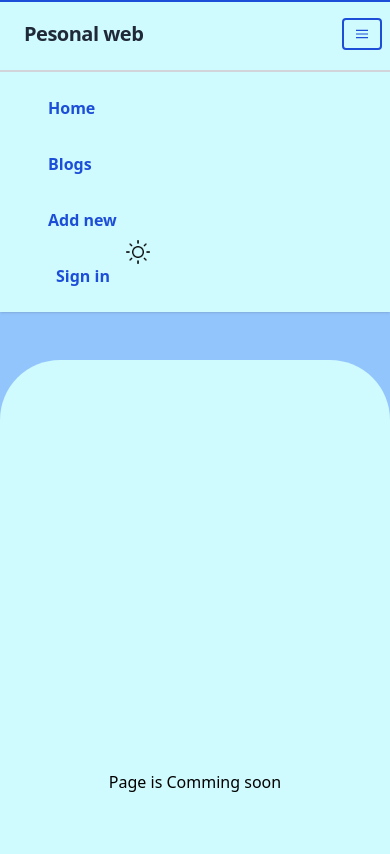
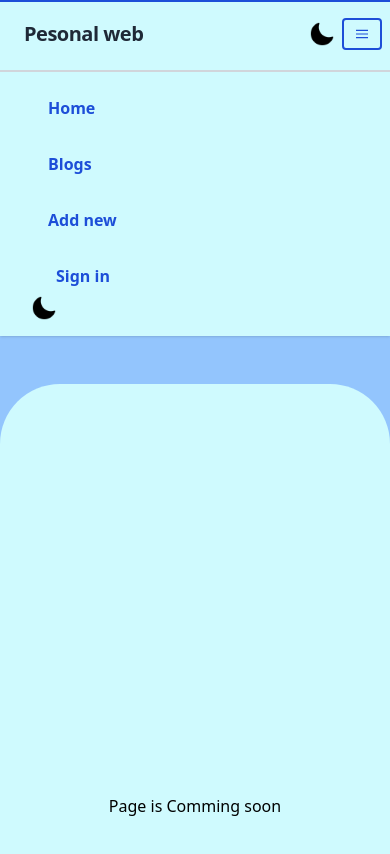
Before and after one commit to Personal-Projects-MERN-FullStack/PersonalPortfilo, a React (Create React App) app: page / in a window 390 px wide. Shown: the top 854 px of the page. Built offline with nearby package versions, Linux system fonts and the light colour scheme; no server answers.

Commit message:
dark mode added to blogs page

```diff
--- a/src/Component/Mainnavigation/Navigation.js
+++ b/src/Component/Mainnavigation/Navigation.js
@@ -7,8 +7,7 @@ import Notecontext from "../../Context/Notes/Notecontext";
 const Navigation = () => {
   const [show, setshow] = useState(true);
   const [dark, setdark] = useState();
-  const {loggedin} = useContext(Notecontext);
-
+  const { loggedin } = useContext(Notecontext);
 
   const themeSwitch = () => {
     if (document.documentElement.classList.contains("dark")) {
@@ -24,17 +23,25 @@ const Navigation = () => {
 
   const onclickhandler = () => {
     setshow(!show);
-
   };
   return (
     <>
-      <nav className="flex items-center justify-between flex-wrap dark:bg-gray-200 bg-cyan-100 py-4 lg:px-12 shadow border-solid border-t-2 border-blue-700">
+      <nav className="flex items-center justify-between flex-wrap dark:bg-gray-800 bg-cyan-100 dark:text-white py-4 lg:px-12 shadow border-solid border-t-2 border-blue-700">
         <div className="flex justify-between lg:w-auto w-full lg:border-b-0 pl-6 pr-2 border-solid border-b-2 border-gray-300 pb-5 lg:pb-0">
           <div className="flex items-center flex-shrink-0 text-gray-800 mr-16">
-            <span className="font-semibold text-xl tracking-tight">
+            <span className="font-semibold text-xl tracking-tight dark:text-white">
               Pesonal web
             </span>
           </div>
+
+          <div className="lg:hidden flex space-x-2 items-center justify-center ">
+            <span className=" lg:hidden cursor-pointer " onClick={themeSwitch}>
+              <img
+                alt="light and dark mode toggle here"
+                className="h-6 w-6"
+                src={dark ? lightmode : darkmode}
+              />
+            </span>
             <div className="block lg:hidden ">
               <button
                 onClick={onclickhandler}
@@ -52,10 +59,11 @@ const Navigation = () => {
               </button>
             </div>
           </div>
+        </div>
 
         {show && (
           <div className="menu w-full lg:block flex-grow lg:flex lg:items-center lg:w-auto lg:px-3 px-8">
-            <div className="text-md font-bold text-blue-700 lg:flex-grow">
+            <div className="text-md font-bold text-blue-700 lg:flex-grow dark:text-white">
               <Link
                 href="#responsive-header"
                 className="block  mt-4 lg:inline-block lg:mt-0 hover:text-white px-4 py-2 rounded hover:bg-blue-700 mr-2"
@@ -120,19 +128,21 @@ const Navigation = () => {
             <div className="flex lg:justify-center">
               <Link
                 to="/Login"
-                className="block text-md px-4 py-2 rounded text-blue-700 ml-2 font-bold hover:text-white mt-4 hover:bg-blue-700 lg:mt-0"
+                className="dark:text-white block text-md px-4 py-2 rounded text-blue-700 ml-2 font-bold hover:text-white mt-4 hover:bg-blue-700 lg:mt-0"
               >
                 Sign in
               </Link>
-
-              <span className="lg:flex lg:items-center cursor-pointer" onClick={themeSwitch}>
+            </div>
+            <span
+              className="lg:flex lg:items-center cursor-pointer"
+              onClick={themeSwitch}
+            >
               <img
                 alt="light and dark mode toggle here"
                 className="h-6 w-6"
-                  src={dark ? darkmode : lightmode}
+                src={dark ? lightmode : darkmode}
               />
             </span>
-            </div>
           </div>
         )}
       </nav>
--- a/src/Component/Mainpage/AllBlogs.js
+++ b/src/Component/Mainpage/AllBlogs.js
@@ -5,7 +5,14 @@ import Notecontext from '../../Context/Notes/Notecontext';
 const AllBlogs = () => {
  const {LoadedBlog} = useContext(Notecontext)
 
- if(!LoadedBlog.length === 0){
+ if(LoadedBlog.length === 0){
+  return  <div className='flex justify-center items-center h-screen w- screen animate-pulse'>
+  <h1 className='text-2xl font-bold text-red-900'>Be first to Add blog</h1>
+ </div>
+
+
+ }
+
   return (
 
     <>
@@ -15,11 +22,6 @@ const AllBlogs = () => {
     })}
 
     </>
-  );
- }
- return  <div className='flex justify-center items-center h-screen w- screen animate-pulse'>
- <h1 className='text-2xl font-bold text-red-900'>Be first to Add blog</h1>
-</div>
-
+      );
 };
 export default AllBlogs;
--- a/src/Component/Mainpage/BlockOfBlog.js
+++ b/src/Component/Mainpage/BlockOfBlog.js
@@ -16,14 +16,14 @@ const BlockOfBlog = ({ data }) => {
 
     <div
 
-      className=" w-80 mx-auto  h-auto border   my-8  rounded-xl    shadow-2xl dark:shadow-lg shadow-green-900 dark:shadow-white"
+      className=" w-80 mx-auto  h-auto    my-8  rounded-xl    shadow-2xl dark:shadow-lg  shadow-green-900 dark:shadow-cyan-400"
     >
       <img
         src={Url_Of_poster}
         alt="Poster of blog"
         className="w-full h-44 object-fit rounded-t-xl"
       />
-      <div className="bg-white rounded-b-xl">
+      <div className="bg-white dark:bg-gray-800 rounded-b-xl dark:text-white">
         <p className="text-xs px-2">{DOB_of_blog_post}</p>
         <h1 className="flex  font-semibold text-lg px-2">{Title_of_Blog}</h1>
         <p className="break-words h-20 overflow-hidden w-full px-2">
--- a/src/Component/Mainpage/BlogPage.js
+++ b/src/Component/Mainpage/BlogPage.js
@@ -35,16 +35,17 @@ const BlogPage = () => {
     Url_Of_poster,
     DOB_of_blog_post,
     Short_decription,
-    First_Name,
+    First_name,
     Last_name,
-    Content_of_Blog,
+    Content_Of_Blog,
     Url_of_Profile
   } = LoadedBlog
 
+
   return (
-    <div className="lg:flex  lg:mx-auto ">
-      <div className=" max-h-screen lg:w-2/3 h-screen max-w-screen px-4 py-8 space-y-2 overflow-scroll">
-        <div className="flex ">
+    <div className="lg:flex  lg:mx-auto lg:w-3/5 ">
+      <div className=" max-h-screen  h-screen max-w-screen px-4 py-8 space-y-2 overflow-scroll">
+        <div className="flex shadow-gray-500 shadow-sm rounded-2xl border-black ">
           <div className="w-2/6  p-2 flex items-center justify-center">
             <img
               alt="light and dark mode toggle here"
@@ -55,10 +56,10 @@ const BlogPage = () => {
 
           <div className="w-full  flex flex-col items-center ">
             <div className=" h-1/2 w-full font-medium flex items-center dark:text-white">
-              {First_Name + " " + Last_name}
+              {First_name + " " + Last_name}
             </div>
             <div className=" h-1/2 w-full flex items-center dark:text-white">
-              <div className="w-1/4 font-extralight">{DOB_of_blog_post} </div>
+              <div className="w-1/4 font-extralight">15 Dec </div>
               <div className="w-2/4 font-extralight">10 Min Read </div>
               <div className="w-1/4 font-extralight">item </div>
             </div>
@@ -79,7 +80,7 @@ const BlogPage = () => {
         </div>
         <div className=" w-full px-3 dark:text-white  text-gray-900 ">
           <p>
-          {Content_of_Blog}
+          {Content_Of_Blog}
           </p>
         </div>
       </div>
--- a/src/Context/Notes/Blogstate.js
+++ b/src/Context/Notes/Blogstate.js
@@ -2,7 +2,7 @@ import Notecontext from "./Notecontext";
 import { useState , useEffect} from "react";
 const Blogstate=(props)=>{
    const [value, setvalue] = useState(false)
-   const [loggedin, setloggedin] = useState(false)
+   const [loggedin, setloggedin] = useState(true)
    const [LoadedBlog, setLoadedBlog] = useState([])
    const [id, setid] = useState("")
 
```
Lines whose indentation alone changed are shown as unchanged.
